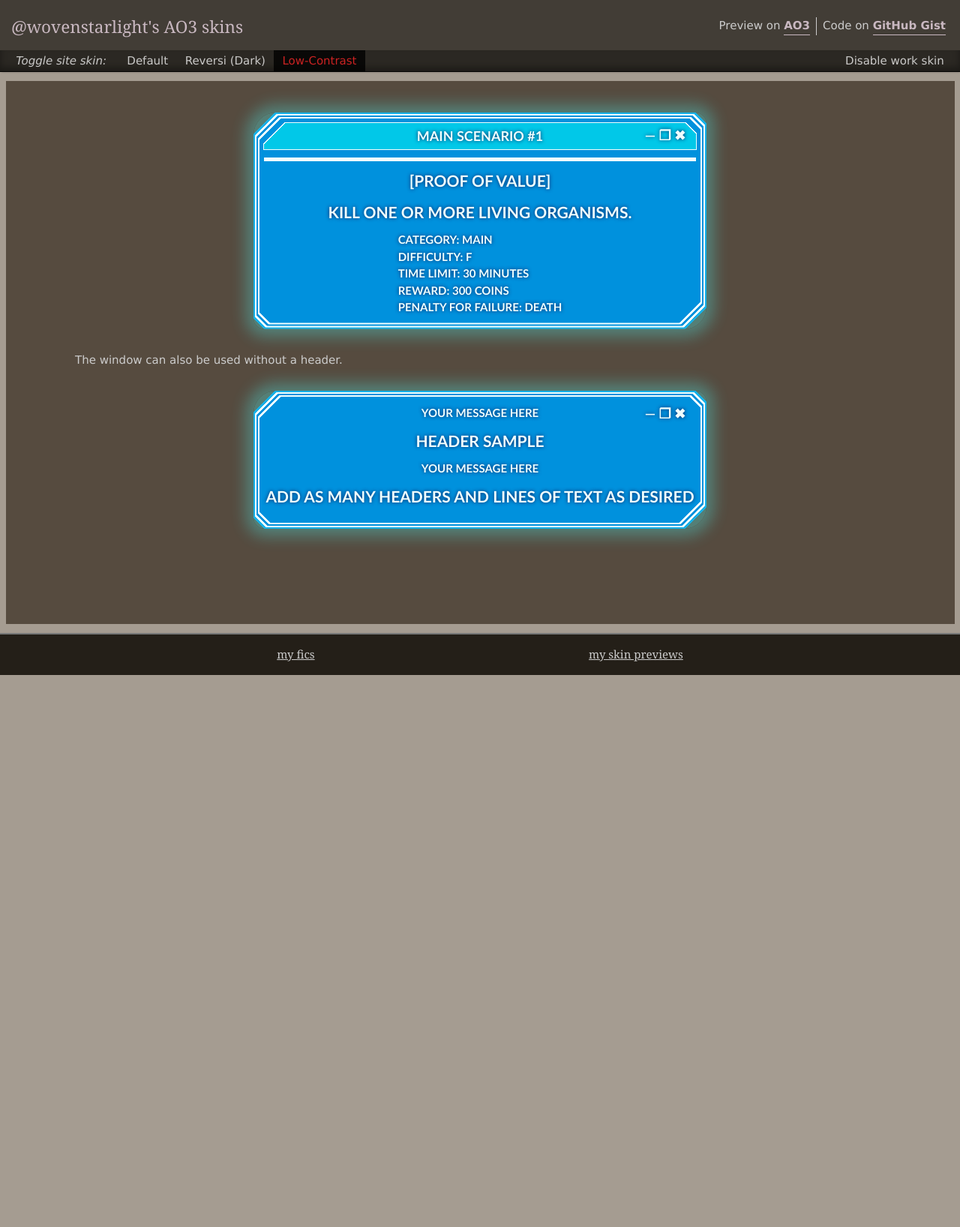
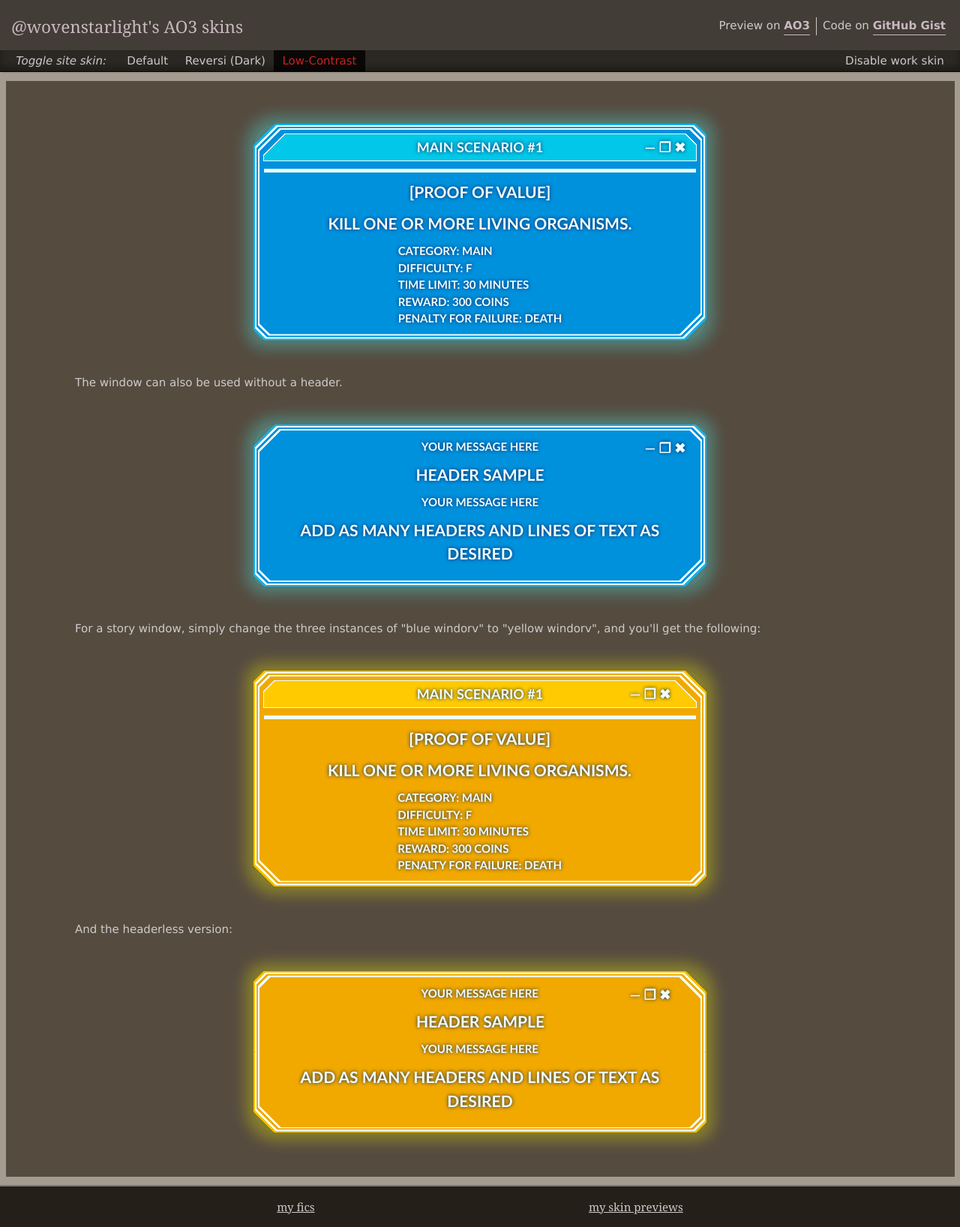
Before and after one commit to wovenstarlight/workskins, a Jekyll site: the page built from _posts/2021-01-12-orv_system.html, in a window 1280 px wide. Shown: the whole page at 75% size. Built offline with Jekyll 4.4.1, drawn with Linux system fonts in a browser that asks for light colours; before the commit the page ends 900 px from its top, so only the background shows below that.

Commit message:
Added story window

```diff
--- a/_posts/2021-01-12-orv_system.html
+++ b/_posts/2021-01-12-orv_system.html
@@ -33,3 +33,32 @@ categories:		[Omniscient Reader's Viewpoint, Systems]
 	<p class="header">Add as many headers and lines of text as desired</p>
 
 </div></div></div></div></div>
+
+<p>For a story window, simply change the three instances of "blue windorv" to "yellow windorv", and you'll get the following:</p>
+
+<div class="yellow windorv"><div class="white windorv"><div class="yellow windorv"><div class="white windorv"><div class="yellow windorv lastwin">
+
+	<div class="scenario outer"><div class="scenario inner">
+		<p>Main Scenario #1</p>
+	</div></div>
+
+	<p class="header">[Proof of Value]</p>
+	<p class="header">Kill one or more living organisms.</p>
+
+	<p>Category: Main<br />
+	Difficulty: F<br />
+	Time limit: 30 minutes<br />
+	Reward: 300 coins<br />
+	Penalty for failure: Death</p>
+
+</div></div></div></div></div>
+
+<p>And the headerless version:</p>
+
+<div class="yellow windorv"><div class="white windorv"><div class="yellow windorv"><div class="white windorv"><div class="yellow windorv lastwin">
+	<p>Your message here</p>
+	<p class="header">Header sample</p>
+	<p>Your message here</p>
+	<p class="header">Add as many headers and lines of text as desired</p>
+
+</div></div></div></div></div>
--- a/css/orv_system.css
+++ b/css/orv_system.css
@@ -1,11 +1,19 @@
 /* The main window. Change the width of your windows by altering the "max-width" value below. */
-#workskin .userstuff > .blue {
-  margin: 2em auto;
-  max-width: 600px;
-  box-shadow: 0 0 20px 10px #4fffff4f, 0 0 0px 10px #4fffff4a inset;
+#workskin .userstuff > .windorv {
+	margin: 3em auto;
+	max-width: 600px;
 }
 
-/* Angular borders, blue and white. */
+/* Glowing around the edges. */
+#workskin .userstuff > .blue {
+	box-shadow: 0 0 20px 10px #4fffff4f, 0 0 0px 10px #4fffff4a inset;
+}
+#workskin .userstuff > .yellow {
+  box-shadow: 0 0 20px 10px #ffff004f, 0 0 0px 10px #ffff0046 inset;
+  transform: scaleY(-1);
+}
+
+/* Angular borders: blue, yellow, and white. */
 #workskin .blue {
   background: -moz-linear-gradient(45deg, transparent 10px, #0091dd 10px), -moz-linear-gradient(135deg, transparent 20px, #0091dd 20px), -moz-linear-gradient(225deg, transparent 10px, #0091dd 10px), -moz-linear-gradient(315deg, transparent 20px, #0091dd 20px);
 }
@@ -18,6 +26,20 @@
 #workskin .blue {
   background: linear-gradient(45deg, transparent 10px, #0091dd 10px), linear-gradient(315deg, transparent 20px, #0091dd 20px), linear-gradient(225deg, transparent 10px, #0091dd 10px), linear-gradient(135deg, transparent 20px, #0091dd 20px);
 }
+
+#workskin .yellow {
+  background: -moz-linear-gradient(45deg, transparent 10px, #f1a900 10px), -moz-linear-gradient(135deg, transparent 20px, #f1a900 20px), -moz-linear-gradient(225deg, transparent 10px, #f1a900 10px), -moz-linear-gradient(315deg, transparent 20px, #f1a900 20px);
+}
+#workskin .yellow {
+  background: -o-linear-gradient(45deg, transparent 10px, #f1a900 10px), -o-linear-gradient(315deg, transparent 20px, #f1a900 20px), -o-linear-gradient(225deg, transparent 10px, #f1a900 10px), -o-linear-gradient(135deg, transparent 20px, #f1a900 20px);
+}
+#workskin .yellow {
+  background: -webkit-linear-gradient(45deg, transparent 10px, #f1a900 10px), -webkit-linear-gradient(315deg, transparent 20px, #f1a900 20px), -webkit-linear-gradient(225deg, transparent 10px, #f1a900 10px), -webkit-linear-gradient(135deg, transparent 20px, #f1a900 20px);
+}
+#workskin .yellow {
+  background: linear-gradient(45deg, transparent 10px, #f1a900 10px), linear-gradient(315deg, transparent 20px, #f1a900 20px), linear-gradient(225deg, transparent 10px, #f1a900 10px), linear-gradient(135deg, transparent 20px, #f1a900 20px);
+}
+
 #workskin .white {
   background: -moz-linear-gradient(45deg, transparent 10px, #f0fefe 10px), -moz-linear-gradient(135deg, transparent 20px, #f0fefe 20px), -moz-linear-gradient(225deg, transparent 10px, #f0fefe 10px), -moz-linear-gradient(315deg, transparent 20px, #f0fefe 20px);
 }
@@ -42,10 +64,7 @@
   border-radius: 30px 15px;
 }
 /* Accounting for AO3's additional <p> tags. */
-#workskin .windorv p {
-  margin: 0;
-  padding: 0 !important;
-}
+#workskin .windorv p { margin: 0; }
 
 /* Styling for the text within the window. */
 #workskin .lastwin {
@@ -61,15 +80,21 @@
 .lastwin::before {
   content: "— ❐ ✖";
   float: right;
-  padding: 2px 15px 0 0;
+  padding: 3px 15px 0 0;
   font-size: 1.2em;
+}
+.yellow.lastwin::before {
+  padding: 3px 35px 0 0;
+  transform: scaleX(-1);
+  position: absolute;
+  z-index: 1;
 }
 
 /* Aligning the paragraphs within the window. */
 #workskin .lastwin p {
-  margin-left: auto;
-  margin-right: auto;
+  margin: 0 auto;
   text-align: center;
+  padding: 0 10px;
   width: fit-content;
 }
 #workskin .lastwin p {
@@ -82,19 +107,35 @@
 /* Scenario window navigation bar, angular and underlying borders. */
 #workskin .outer {
   padding: 1px;
-  box-shadow: 0px 10px 0px 0px #0091dd, 0px 16px 0px -1px #f0fefe;
   margin-bottom: 25px;
   margin-top: -5px;
+}
+#workskin .blue .outer {
   background: -webkit-linear-gradient(225deg, transparent 10px, #f0fefe 10px), -webkit-linear-gradient(315deg, transparent 20px, #f0fefe 20px);
 }
-#workskin .outer {
+#workskin .blue .outer {
   background: -o-linear-gradient(225deg, transparent 10px, #f0fefe 10px), -o-linear-gradient(315deg, transparent 20px, #f0fefe 20px);
 }
-#workskin .outer {
+#workskin .blue .outer {
   background: -moz-linear-gradient(225deg, transparent 10px, #f0fefe 10px), -moz-linear-gradient(315deg, transparent 20px, #f0fefe 20px);
 }
-#workskin .outer {
+#workskin .blue .outer {
   background: linear-gradient(225deg, transparent 10px, #f0fefe 10px), linear-gradient(135deg, transparent 20px, #f0fefe 20px);
+  box-shadow: 0px 10px 0px 0px #0091dd, 0px 16px 0px -1px #f0fefe;
+}
+
+#workskin .yellow .outer {
+  background: -webkit-linear-gradient(225deg, transparent 20px, #f0fefe 20px), -webkit-linear-gradient(315deg, transparent 10px, #f0fefe 10px);
+}
+#workskin .yellow .outer {
+  background: -o-linear-gradient(225deg, transparent 20px, #f0fefe 20px), -o-linear-gradient(315deg, transparent 10px, #f0fefe 10px);
+}
+#workskin .yellow .outer {
+  background: -moz-linear-gradient(225deg, transparent 20px, #f0fefe 20px), -moz-linear-gradient(315deg, transparent 10px, #f0fefe 10px);
+}
+#workskin .yellow .outer {
+  background: linear-gradient(225deg, transparent 20px, #f0fefe 20px), linear-gradient(135deg, transparent 10px, #f0fefe 10px);
+  box-shadow: 0px 10px 0px 0px #f1a900, 0px 16px 0px -1px #f0fefe;
 }
 
 /* More navbar angular borders and navbar text styling. */
@@ -102,25 +143,39 @@
   padding: 4px;
   font-size: 1.2em;
   text-align: center;
+}
+#workskin .blue .inner {
   background: -webkit-linear-gradient(225deg, transparent 10px, #01c8e8 10px), -webkit-linear-gradient(315deg, transparent 20px, #01c8e8 20px);
 }
-#workskin .inner {
+#workskin .blue .inner {
   background: -o-linear-gradient(225deg, transparent 10px, #01c8e8 10px), -o-linear-gradient(315deg, transparent 20px, #01c8e8 20px);
 }
-#workskin .inner {
+#workskin .blue .inner {
   background: -moz-linear-gradient(225deg, transparent 10px, #01c8e8 10px), -moz-linear-gradient(315deg, transparent 20px, #01c8e8 20px);
 }
-#workskin .inner {
+#workskin .blue .inner {
   background: linear-gradient(225deg, transparent 10px, #01c8e8 10px), linear-gradient(135deg, transparent 20px, #01c8e8 20px);
+}
+#workskin .yellow .inner {
+  background: -webkit-linear-gradient(225deg, transparent 20px, #ffcb00 20px), -webkit-linear-gradient(315deg, transparent 10px, #ffcb00 10px);
+}
+#workskin .yellow .inner {
+  background: -o-linear-gradient(225deg, transparent 20px, #ffcb00 20px), -o-linear-gradient(315deg, transparent 10px, #ffcb00 10px);
+}
+#workskin .yellow .inner {
+  background: -moz-linear-gradient(225deg, transparent 20px, #ffcb00 20px), -moz-linear-gradient(315deg, transparent 10px, #ffcb00 10px);
+}
+#workskin .yellow .inner {
+  background: linear-gradient(225deg, transparent 20px, #ffcb00 20px), linear-gradient(135deg, transparent 10px, #ffcb00 10px);
 }
 
 /* Navbar styling. */
 #workskin .scenario {
-  background-position: top right, top left;
-  -moz-background-size: 50% 100%;
-  -webkit-background-size: 50% 100%;
-  background-size: 50% 100%;
-  background-repeat: no-repeat;
+  background-position: top right, top left !important;
+  -moz-background-size: 50% 100% !important;
+  -webkit-background-size: 50% 100% !important;
+  background-size: 50% 100% !important;
+  background-repeat: no-repeat !important;
 }
 
 /* Styling for the headings, like scenario name and clear conditions. */
@@ -134,3 +189,7 @@
 #workskin .lastwin p:not(.header) {
   text-align: left;
 }
+
+/* Flipping the story window appropriately. */
+#workskin .yellow.lastwin { transform: scale(-1, -1); }
+#workskin .yellow.lastwin > * { transform: scaleX(-1); }
```
